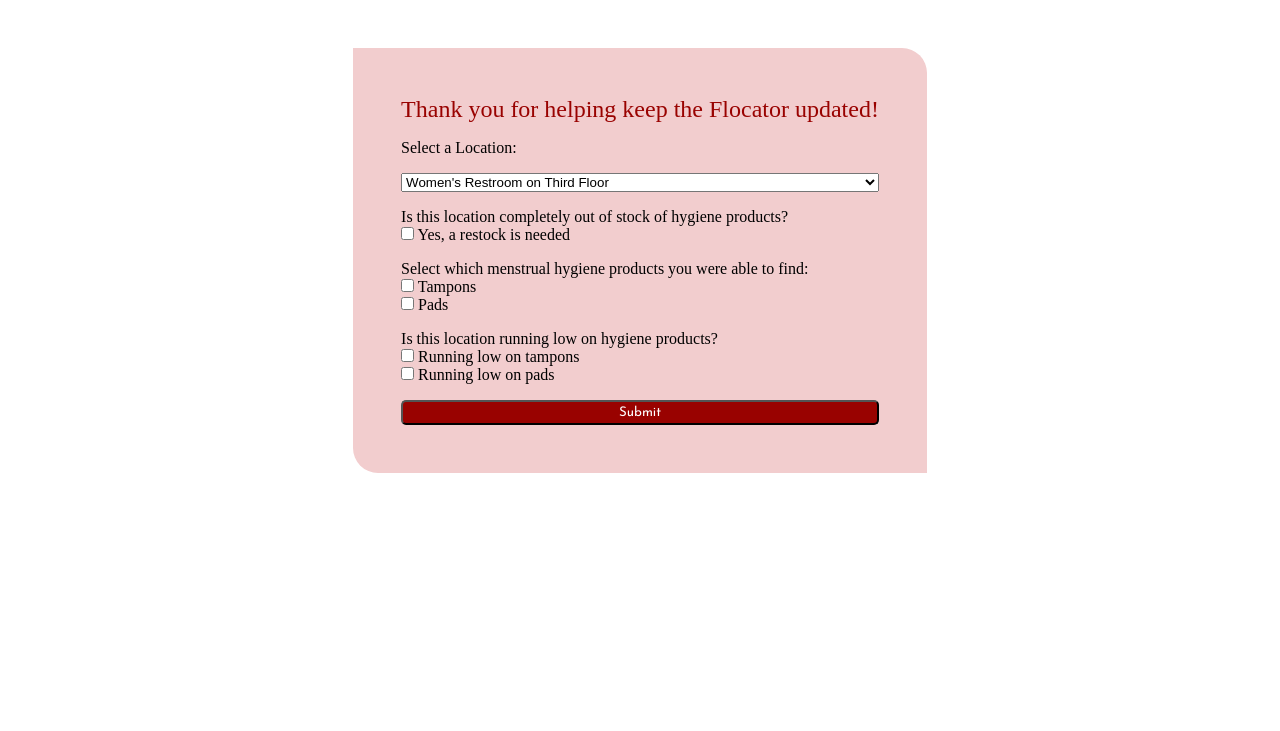
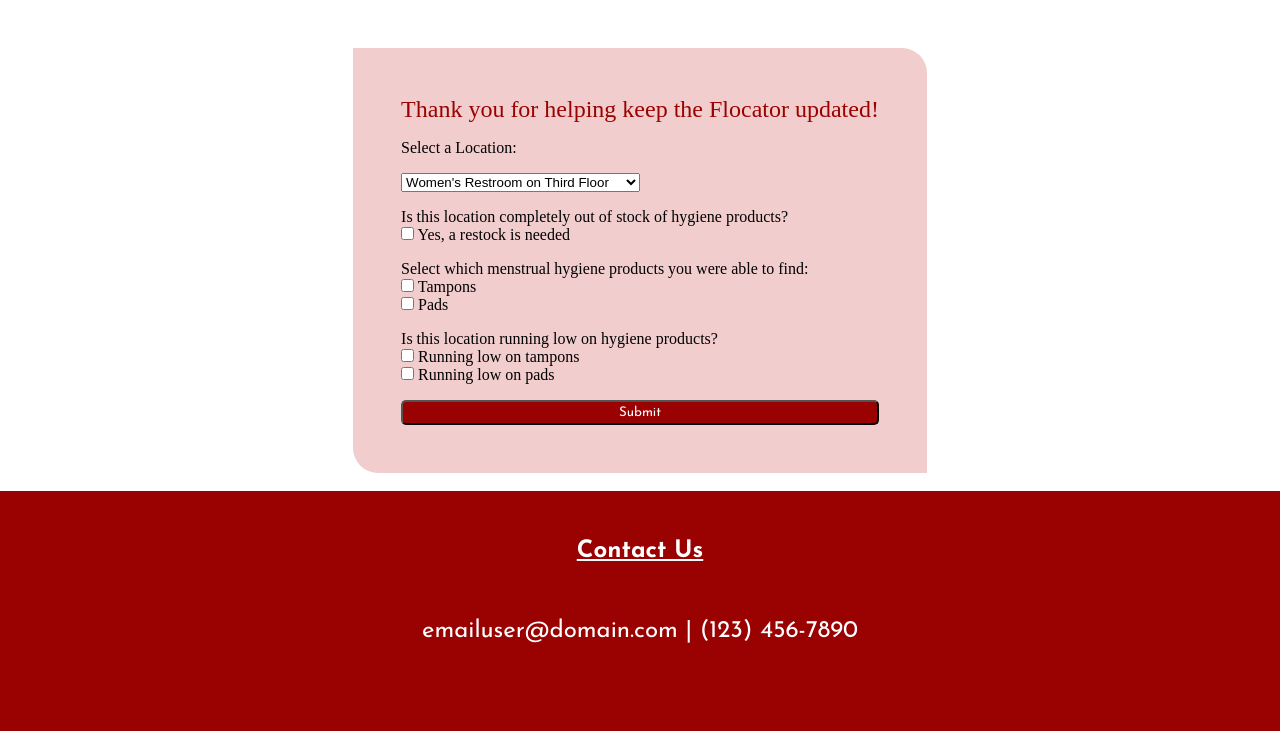
Before and after one commit to annelyd/pearlhacks2024, a Flask app: page /update in a window 1280 px wide. Shown: the part 213-944 px from the top of the page. Before the commit the page ends 686 px from the top, so only its background shows below. Run offline with Flask 3, Linux system fonts and the light colour scheme.

Commit message:
Add footer to all HTML pages

```diff
--- a/static/stylesheets/styles.css
+++ b/static/stylesheets/styles.css
@@ -254,6 +254,8 @@ form p {
 
 .bathroom-name {
     color:  #990200;
+}
+
 select {
     width: 50%;
 
--- a/templates/flocator.html
+++ b/templates/flocator.html
@@ -87,5 +87,11 @@
         });
       }
     </script>
+
+  <br>
+  <div class="footer">
+    <div class="contact"><p>Contact Us</p></div>
+    <div class="footer-text"><p>emailuser@domain.com | (123) 456-7890</p></div>
+  </div>
 </body>
 </html>
--- a/templates/update.html
+++ b/templates/update.html
@@ -53,5 +53,11 @@
              <input type="submit" value="Submit">
         </form>
     </div>
+
+    <br>
+    <div class="footer">
+        <div class="contact"><p>Contact Us</p></div>
+        <div class="footer-text"><p>emailuser@domain.com | (123) 456-7890</p></div>
+    </div>
 </body>
 </html>
```
